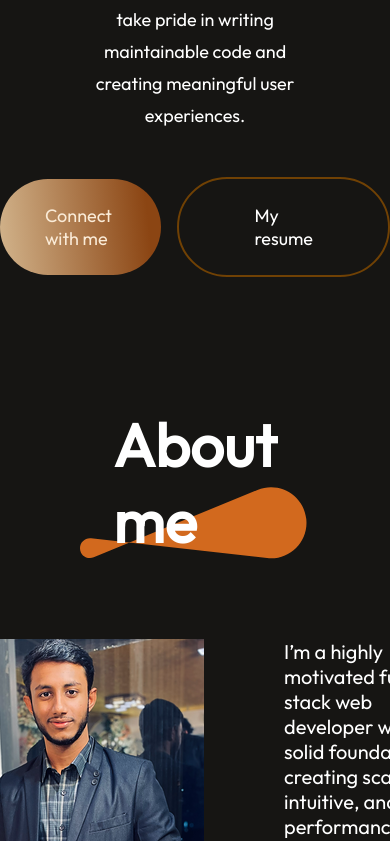
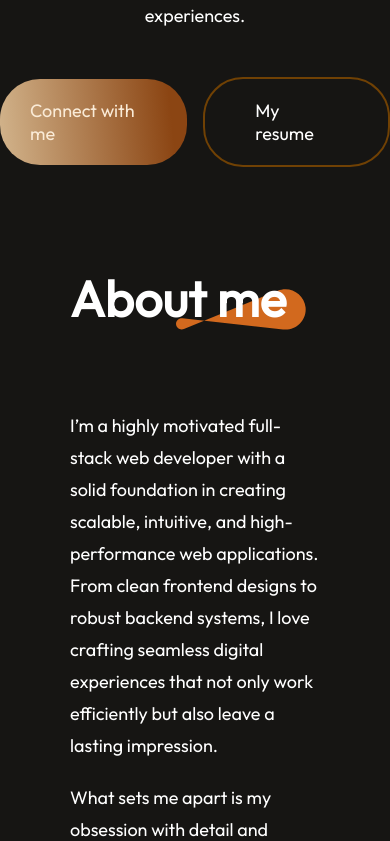
Before and after one commit to HaqueSiam/Portfolio, a React (Vite) app: page / in a window 390 px wide. Shown: the part 1159-2000 px from the top of the page. Built offline with nearby package versions, Linux system fonts and the light colour scheme.

Commit message:
ressponsive2

```diff
--- a/src/Components/About/about.css
+++ b/src/Components/About/about.css
@@ -109,3 +109,53 @@
     transform: scale(1.12);
     transition: 0.5s;
 }
+
+@media(max-width:768px){
+    .about{
+        gap: 80px;
+        margin: 50px 70px;
+        align-items:start;
+    }
+    .about-title h1{
+        font-size:50px;
+        padding: 0;
+    }
+    .about-title img{
+        width: 130px;
+        right: -20px;
+    }
+    .about-sections{
+        flex-direction: column;
+    }
+    .about-left{
+        display: none;
+    }
+    .about-para{
+        font-size: 18px;
+        line-height: 32px;
+    }
+    .about-skill{
+        gap:20px;
+        align-items: center;
+    }
+    .about-skill p{
+        font-size: 20px;
+    }
+    .about-skill hr{
+        height: 6px;
+    }
+    .about-achievement{
+        justify-content: space-between;
+    }
+    .about-achievement{
+        gap: 10px;
+    }
+    .about-achievement h1{
+        font-size: 34px;
+        font-weight: 700;
+    }
+    .about-achievement p{
+        text-align: center;
+        font-size: 16px;
+    }
+}
--- a/src/Components/About/about.jsx
+++ b/src/Components/About/about.jsx
@@ -30,10 +30,10 @@
       <div className="about-achievements">
         <div className="about-achievement">
             <h1>Academic</h1>
-            <p>Have been listed to Dean's list two times and VC list one time</p></div>
+            <p>Have been listed to Dean's list two <br />times  and VC list one time</p></div>
             <hr /><div className="about-achievement">
             <h1>4+</h1>
-            <p>PROJECTS COMPLETED</p></div></div>
+            <p>Projects Completed</p></div></div>
     </div>
 
     );
--- a/src/Components/Hero/hero.css
+++ b/src/Components/Hero/hero.css
@@ -65,7 +65,7 @@
 
 @media(max-width:768px){
     .hero img{
-        margin-bottom: 120px;
+        margin-top: 120px;
         width: 260px;
     }
     .hero h1{
@@ -85,4 +85,12 @@
         font-weight: 500;
         margin-bottom: 50px;
     }
+    .hero-connect{
+        padding: 20px 30px;
+        border-radius: 40px;
+    }
+    .hero-resume{
+        padding: 20px 50px;
+        border-radius: 40px;
+    }
 }
```
